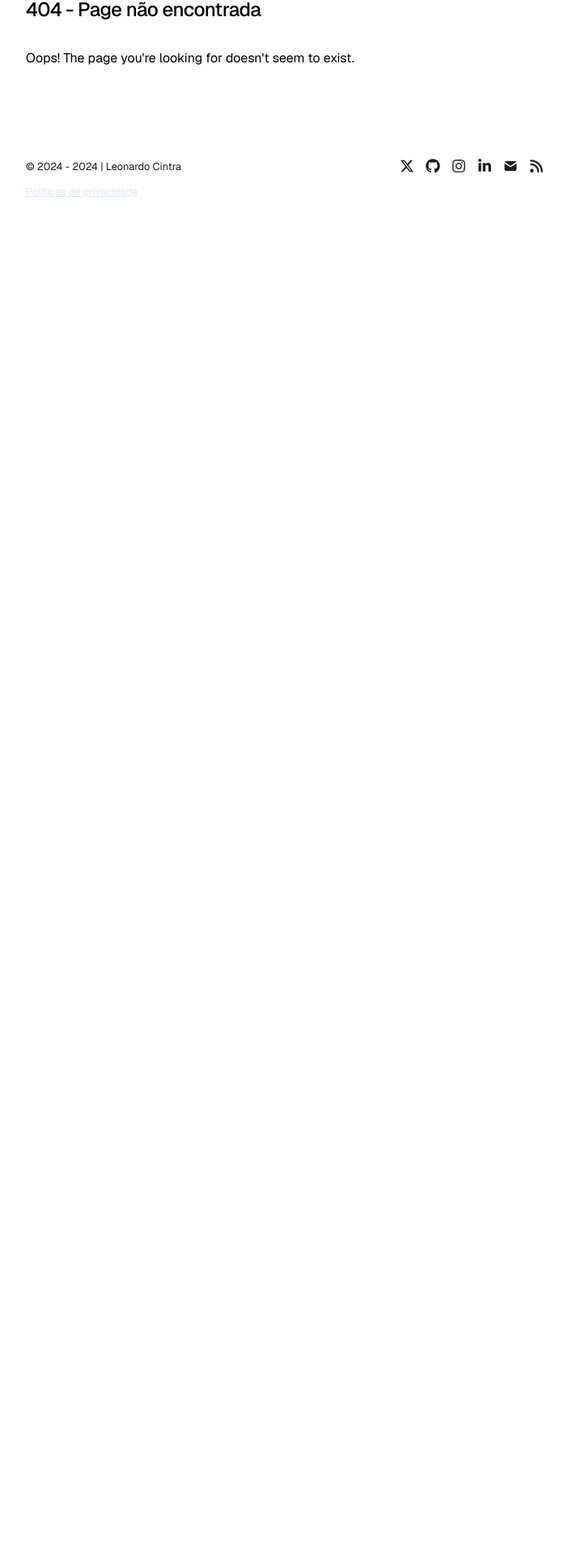
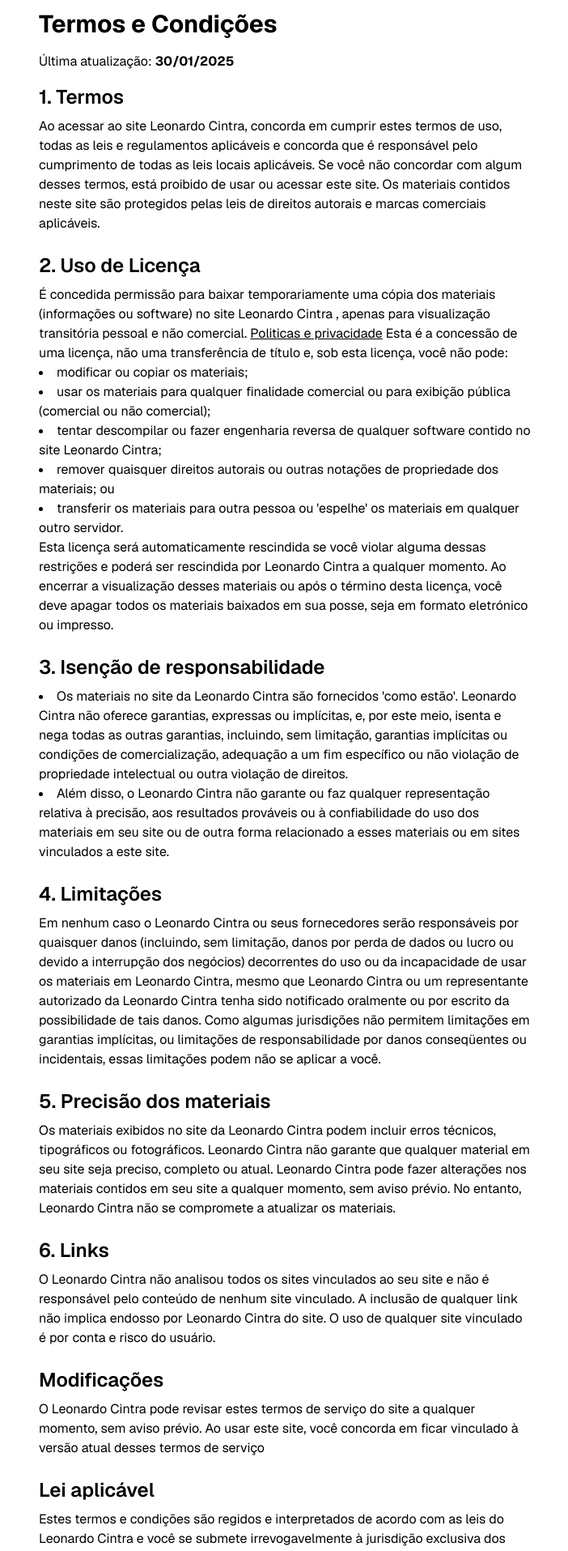
Before and after one commit to leonardocintra/leonardocintra, a Next.js app: page /terms in a window 1280 px wide. Before the commit this address had no page. Shown: the part 200-2115 px from the top of the page at 81% size, without its empty margins (288-990 px from the left). Before the commit the page ends 800 px from the top, so only its background shows below. Built offline with nearby package versions, Linux system fonts and the light colour scheme.

Commit message:
:sparkles: add terms

```diff
--- a/app/components/footer.tsx
+++ b/app/components/footer.tsx
@@ -59,8 +59,13 @@
         }
       `}</style>
       <SocialLinks />
-      <div className="mt-3 text-slate-200 underline">
-        <Link href={"privacity"}>Politicas de privacidade</Link>
+      <div className="flex justify-between mt-3 text-slate-200 underline px-5">
+        <div>
+          <Link href={"privacity"}>Politicas de privacidade</Link>
+        </div>
+        <div>
+          <Link href={"terms"}>Termos e Condições</Link>
+        </div>
       </div>
     </small>
   );
--- /dev/null
+++ b/app/terms/page.tsx
@@ -0,0 +1,148 @@
+import Link from "next/link";
+
+export default function Terms() {
+  return (
+    <div className="p-4 max-w-4xl mx-auto">
+      <h1 className="text-3xl font-bold mb-4">Termos e Condições</h1>
+      <p className="mb-4">
+        Última atualização: <strong>30/01/2025</strong>
+      </p>
+
+      <section className="mb-6">
+        <h2 className="text-2xl font-semibold mb-2">1. Termos</h2>
+        <p>
+          Ao acessar ao site Leonardo Cintra, concorda em cumprir estes termos
+          de uso, todas as leis e regulamentos aplicáveis ​​e concorda que é
+          responsável pelo cumprimento de todas as leis locais aplicáveis. Se
+          você não concordar com algum desses termos, está proibido de usar ou
+          acessar este site. Os materiais contidos neste site são protegidos
+          pelas leis de direitos autorais e marcas comerciais aplicáveis.
+        </p>
+      </section>
+
+      <section className="mb-6">
+        <h2 className="text-2xl font-semibold mb-2">2. Uso de Licença</h2>
+        <p>
+          É concedida permissão para baixar temporariamente uma cópia dos
+          materiais (informações ou software) no site Leonardo Cintra , apenas
+          para visualização transitória pessoal e não comercial.{" "}
+          <Link href={"privacicy"} className="underline">
+            Politicas e privacidade
+          </Link>{" "}
+          Esta é a concessão de uma licença, não uma transferência de título e,
+          sob esta licença, você não pode:
+        </p>
+        <ul className="list-disc list-inside">
+          <li>modificar ou copiar os materiais;</li>
+          <li>
+            usar os materiais para qualquer finalidade comercial ou para
+            exibição pública (comercial ou não comercial);
+          </li>
+          <li>
+            tentar descompilar ou fazer engenharia reversa de qualquer software
+            contido no site Leonardo Cintra;
+          </li>
+          <li>
+            remover quaisquer direitos autorais ou outras notações de
+            propriedade dos materiais; ou
+          </li>
+          <li>
+            transferir os materiais para outra pessoa ou 'espelhe' os materiais
+            em qualquer outro servidor.
+          </li>
+        </ul>
+        <p>
+          Esta licença será automaticamente rescindida se você violar alguma
+          dessas restrições e poderá ser rescindida por Leonardo Cintra a
+          qualquer momento. Ao encerrar a visualização desses materiais ou após
+          o término desta licença, você deve apagar todos os materiais baixados
+          em sua posse, seja em formato eletrónico ou impresso.
+        </p>
+      </section>
+
+      <section className="mb-6">
+        <h2 className="text-2xl font-semibold mb-2">
+          3. Isenção de responsabilidade
+        </h2>
+        <ul className="list-disc list-inside">
+          <li>
+            Os materiais no site da Leonardo Cintra são fornecidos 'como estão'.
+            Leonardo Cintra não oferece garantias, expressas ou implícitas, e,
+            por este meio, isenta e nega todas as outras garantias, incluindo,
+            sem limitação, garantias implícitas ou condições de comercialização,
+            adequação a um fim específico ou não violação de propriedade
+            intelectual ou outra violação de direitos.
+          </li>
+          <li>
+            Além disso, o Leonardo Cintra não garante ou faz qualquer
+            representação relativa à precisão, aos resultados prováveis ​​ou à
+            confiabilidade do uso dos materiais em seu site ou de outra forma
+            relacionado a esses materiais ou em sites vinculados a este site.
+          </li>
+        </ul>
+      </section>
+
+      <section className="mb-6">
+        <h2 className="text-2xl font-semibold mb-2">4. Limitações</h2>
+        <p>
+          Em nenhum caso o Leonardo Cintra ou seus fornecedores serão
+          responsáveis ​​por quaisquer danos (incluindo, sem limitação, danos
+          por perda de dados ou lucro ou devido a interrupção dos negócios)
+          decorrentes do uso ou da incapacidade de usar os materiais em Leonardo
+          Cintra, mesmo que Leonardo Cintra ou um representante autorizado da
+          Leonardo Cintra tenha sido notificado oralmente ou por escrito da
+          possibilidade de tais danos. Como algumas jurisdições não permitem
+          limitações em garantias implícitas, ou limitações de responsabilidade
+          por danos conseqüentes ou incidentais, essas limitações podem não se
+          aplicar a você.
+        </p>
+      </section>
+
+      <section className="mb-6">
+        <h2 className="text-2xl font-semibold mb-2">
+          5. Precisão dos materiais
+        </h2>
+        <p>
+          Os materiais exibidos no site da Leonardo Cintra podem incluir erros
+          técnicos, tipográficos ou fotográficos. Leonardo Cintra não garante
+          que qualquer material em seu site seja preciso, completo ou atual.
+          Leonardo Cintra pode fazer alterações nos materiais contidos em seu
+          site a qualquer momento, sem aviso prévio. No entanto, Leonardo Cintra
+          não se compromete a atualizar os materiais.
+        </p>
+      </section>
+
+      <section className="mb-6">
+        <h2 className="text-2xl font-semibold mb-2">6. Links</h2>
+        <p>
+          O Leonardo Cintra não analisou todos os sites vinculados ao seu site e
+          não é responsável pelo conteúdo de nenhum site vinculado. A inclusão
+          de qualquer link não implica endosso por Leonardo Cintra do site. O
+          uso de qualquer site vinculado é por conta e risco do usuário.
+        </p>
+      </section>
+
+      <section className="mb-6">
+        <h2 className="text-2xl font-semibold mb-2">Modificações</h2>
+        <p>
+          O Leonardo Cintra pode revisar estes termos de serviço do site a
+          qualquer momento, sem aviso prévio. Ao usar este site, você concorda
+          em ficar vinculado à versão atual desses termos de serviço
+        </p>
+      </section>
+
+      <section className="mb-6">
+        <h2 className="text-2xl font-semibold mb-2">Lei aplicável</h2>
+        <p>
+          Estes termos e condições são regidos e interpretados de acordo com as
+          leis do Leonardo Cintra e você se submete irrevogavelmente à
+          jurisdição exclusiva dos tribunais naquele estado ou localidade.
+        </p>
+      </section>
+
+      <p>
+        Se você tiver dúvidas ou preocupações sobre termos e condições, entre em contato pelos canais indicados abaixo.
+      </p>
+    </div>
+  );
+}
```
